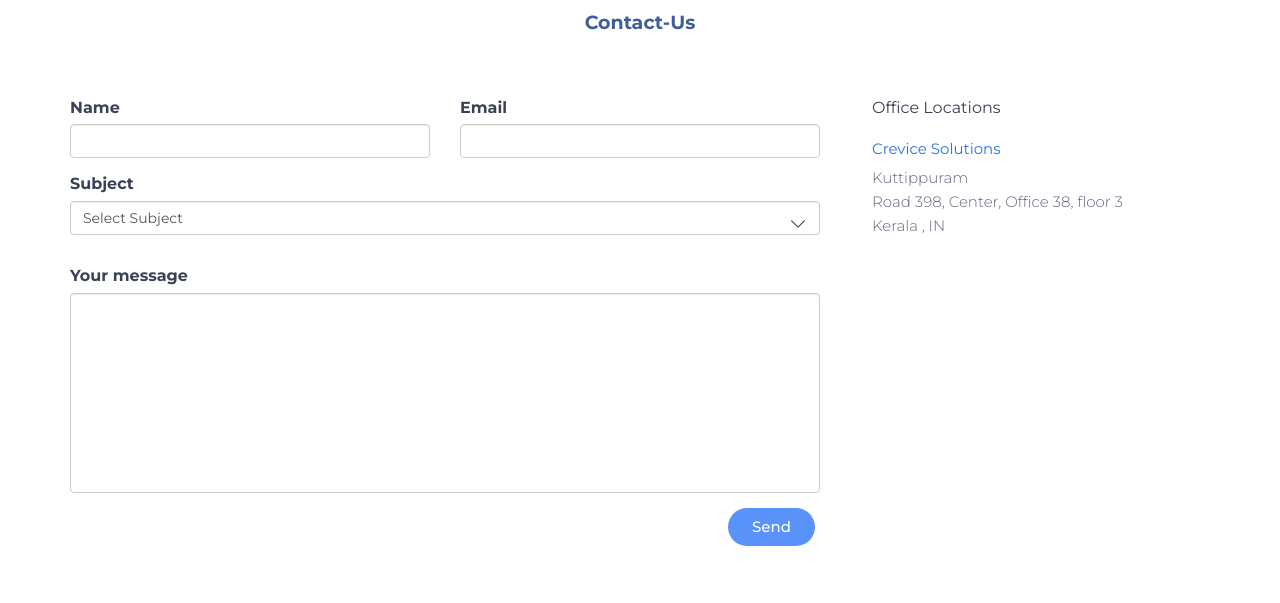
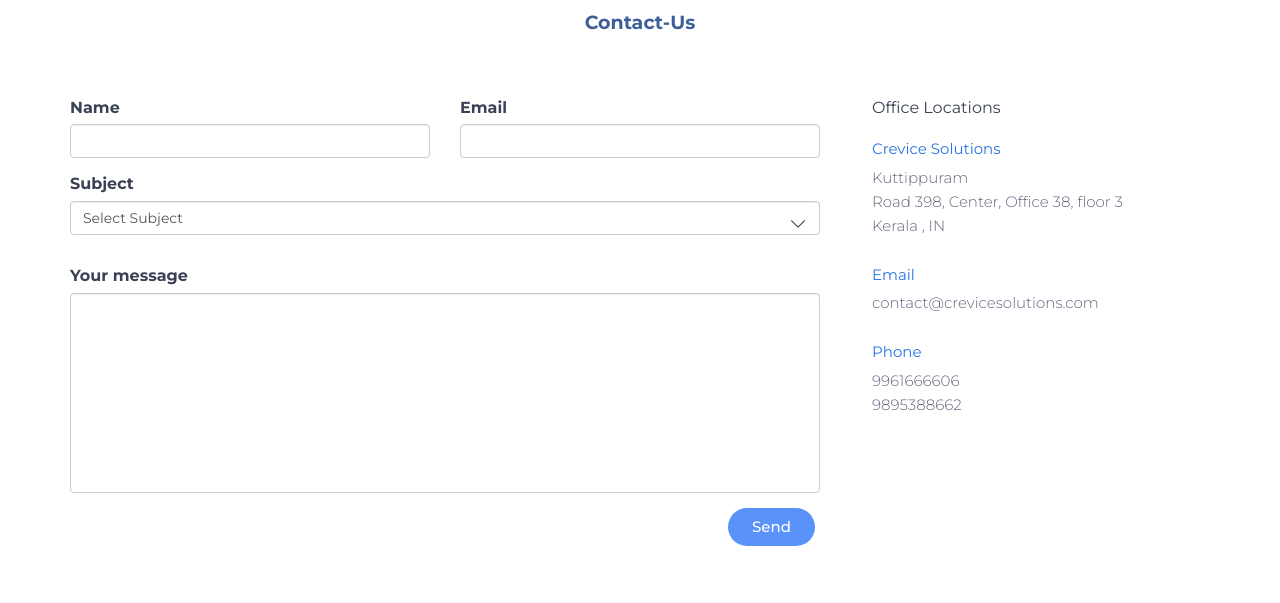
Before and after one commit to karthik1997/crevice, a plain HTML site: page index.html in a window 1280 px wide. Shown: the part 4553-5156 px from the top of the page. Drawn offline with nearby package versions, Linux system fonts and the light colour scheme.

Commit message:
Updated Mail and Tel

```diff
--- a/index.html
+++ b/index.html
@@ -260,7 +260,14 @@ Our development team helps the client to build the application from scratch and
                     <p>Kuttippuram<br>
                     Road 398, Center, Office 38, floor 3 <!-- DEMO  --><br>
                     Kerala , IN</p>
-
+                    <h4>Email</h4>
+                    <p>contact@crevicesolutions.com</p>
+                    <h4>Phone</h4>
+                    <p>
+                            9961666606
+                        <br>
+                        9895388662
+                    </p>
                 </div>
             </div>
         </div>
```
